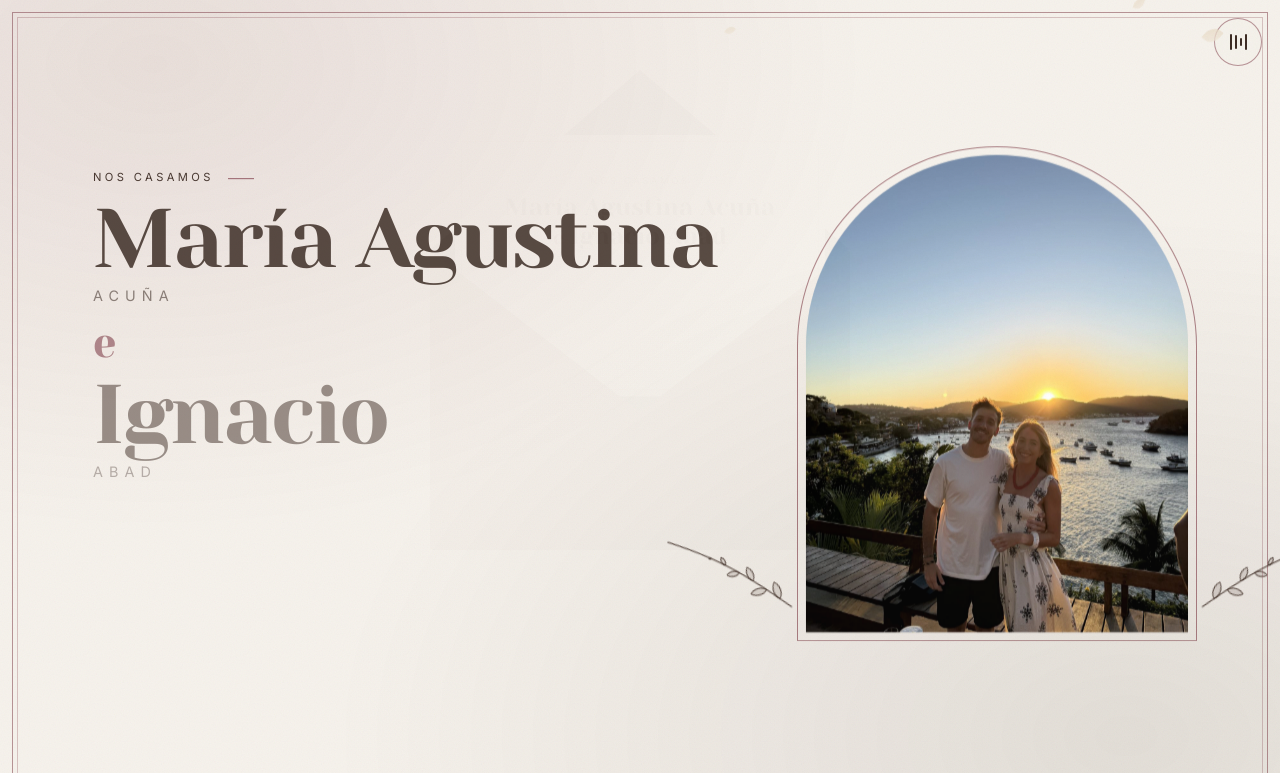
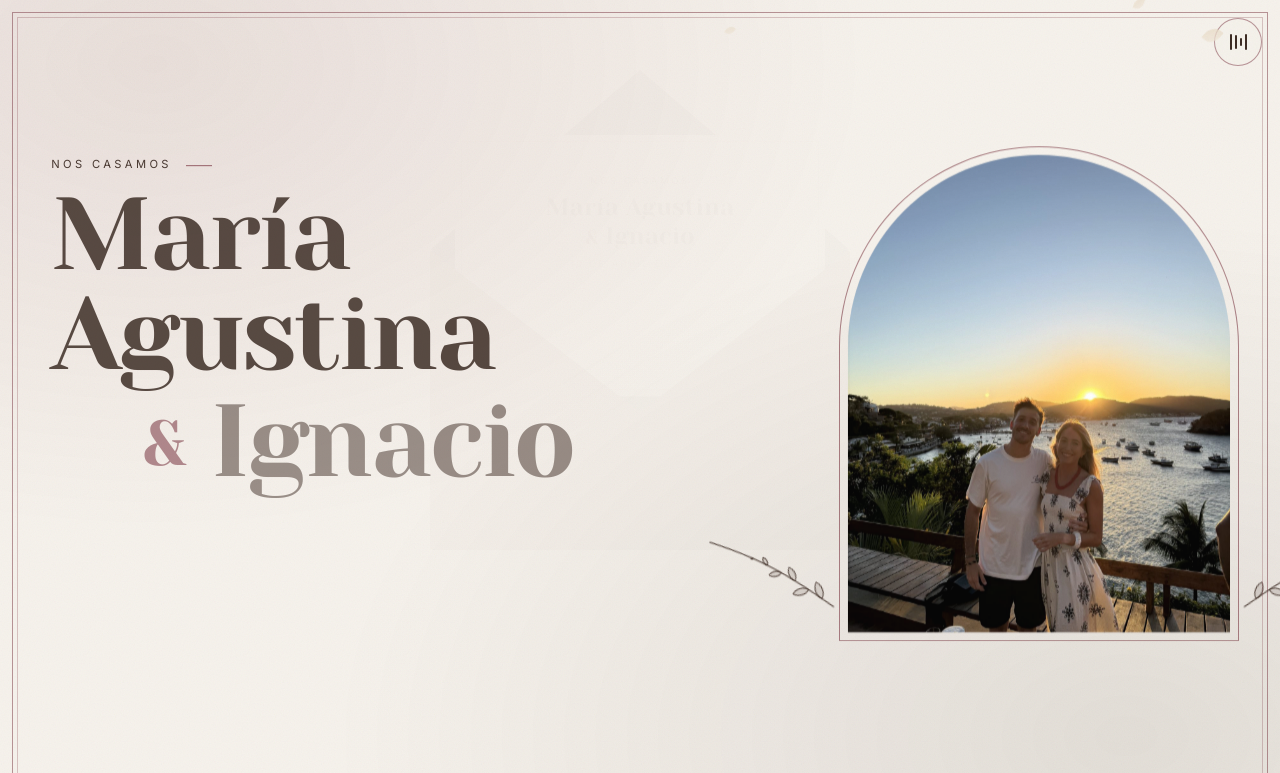
Before and after one commit to solmelocchi/agusypancu, a plain HTML site: page index.html in a window 1280 px wide. Both pictures are taken after a click on the button "Abrir la invitación". Shown: the top 773 px of the page. Drawn offline with Linux system fonts and the light colour scheme.

Commit message:
Portada: volver a María Agustina & Ignacio
Co-Authored-By: Claude Opus 5.5 <noreply@anthropic.com>

```diff
--- a/index.html
+++ b/index.html
@@ -3,7 +3,7 @@
 <head>
 <meta charset="UTF-8">
 <meta name="viewport" content="width=device-width, initial-scale=1.0, viewport-fit=cover">
-<title id="page-title">María Agustina Acuña e Ignacio Abad</title>
+<title id="page-title">María Agustina & Ignacio</title>
 <meta name="description" id="meta-description" content="">
 <meta name="theme-color" content="#F6F2EC">
 
@@ -42,7 +42,7 @@
     <div class="env-back"></div>
     <div class="env-letter">
       <span class="env-letter-eyebrow">Nos casamos</span>
-      <span class="env-letter-names" id="env-names"><span>María Agustina Acuña</span><span><i>e</i> Ignacio Abad</span></span>
+      <span class="env-letter-names" id="env-names"><span>María Agustina</span><span><i>&amp;</i> Ignacio</span></span>
       <span class="env-letter-date" id="env-date"></span>
     </div>
     <div class="env-pocket"></div>
@@ -77,9 +77,9 @@
 
   <div class="hero-text">
     <p class="eyebrow fade-in" style="--d:.35s">Nos casamos</p>
-    <h1 class="hero-names con-apellidos">
-      <span class="hero-name fade-in" id="bride-name" style="--d:.5s">María Agustina<small class="hero-surname">Acuña</small></span>
-      <span class="hero-name hero-name-2 fade-in" style="--d:.7s"><span class="hero-amp" aria-hidden="true">e</span> <span id="groom-name">Ignacio<small class="hero-surname">Abad</small></span></span>
+    <h1 class="hero-names">
+      <span class="hero-name fade-in" id="bride-name" style="--d:.5s">María Agustina</span>
+      <span class="hero-name hero-name-2 fade-in" style="--d:.7s"><span class="hero-amp" aria-hidden="true">&amp;</span> <span id="groom-name">Ignacio</span></span>
     </h1>
     <p class="hero-phrase fade-in" id="hero-phrase" style="--d:.9s"></p>
     <div class="hero-date fade-in" style="--d:1.05s">
--- a/js/config.js
+++ b/js/config.js
@@ -15,7 +15,7 @@ const WEDDING_CONFIG = {
   // (ej. https://agusypancu.com.ar/assets/fotos/portada.jpg)
   // ------------------------------------------------------------
   meta: {
-    pageTitle: "María Agustina Acuña e Ignacio Abad · 10 de abril de 2027",
+    pageTitle: "María Agustina & Ignacio · 10 de abril de 2027",
     description: "Nos casamos y queremos compartir este día con vos. Toda la información de la ceremonia, la fiesta y cómo confirmar tu asistencia.",
     ogImage: "https://agusypancu.com.ar/assets/fotos/portada.jpg",
     url: "https://agusypancu.com.ar/",
@@ -27,10 +27,7 @@ const WEDDING_CONFIG = {
   // ------------------------------------------------------------
   couple: {
     brideName: "María Agustina",
-    brideSurname: "Acuña",
     groomName: "Ignacio",
-    groomSurname: "Abad",
-    connector: "e", // como lo escribieron: "María Agustina Acuña e Ignacio Abad"
     // Sello del sobre y pie: "I · A", como su logo
     brideInitial: "I",
     groomInitial: "A",
```
